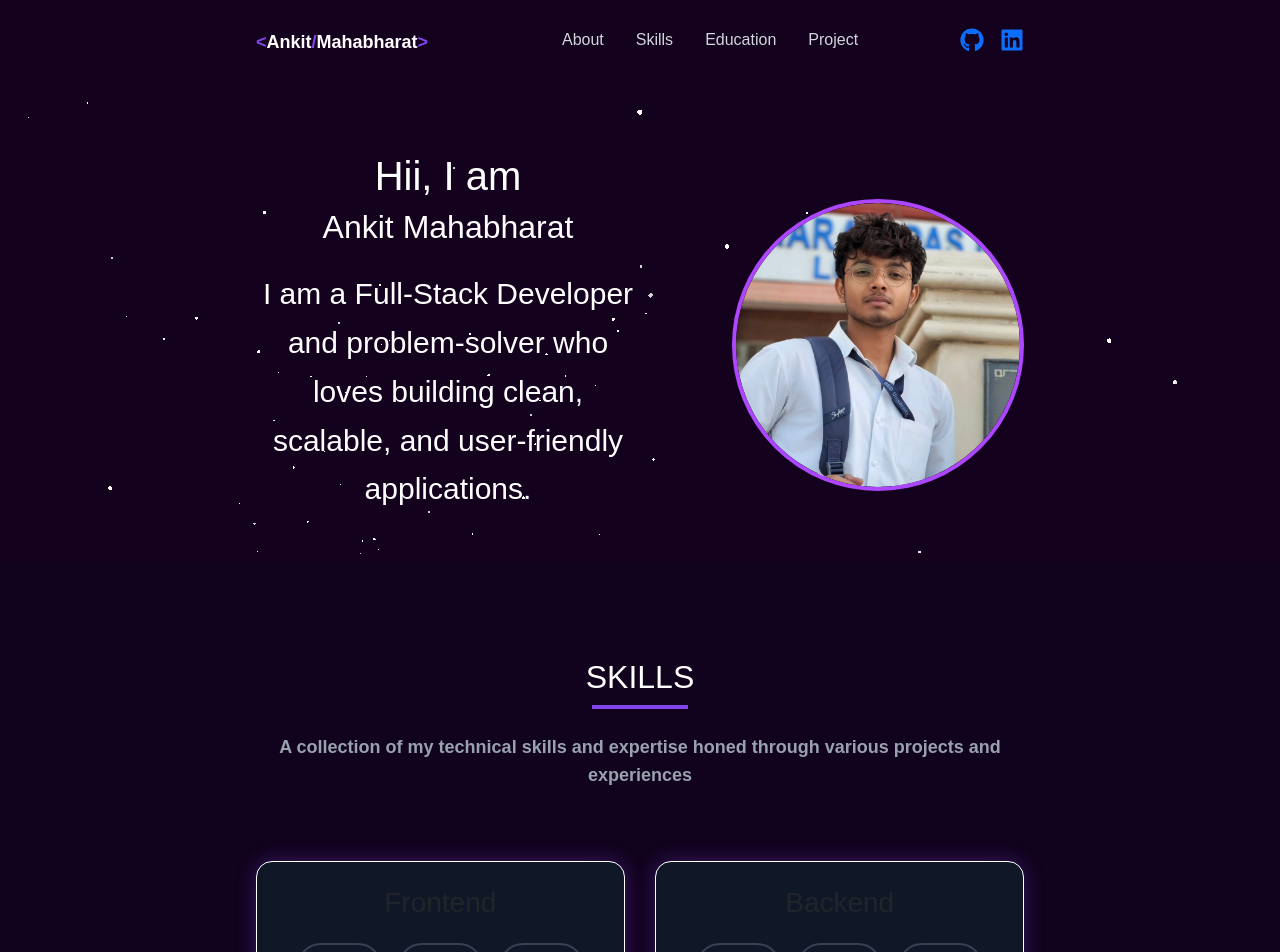
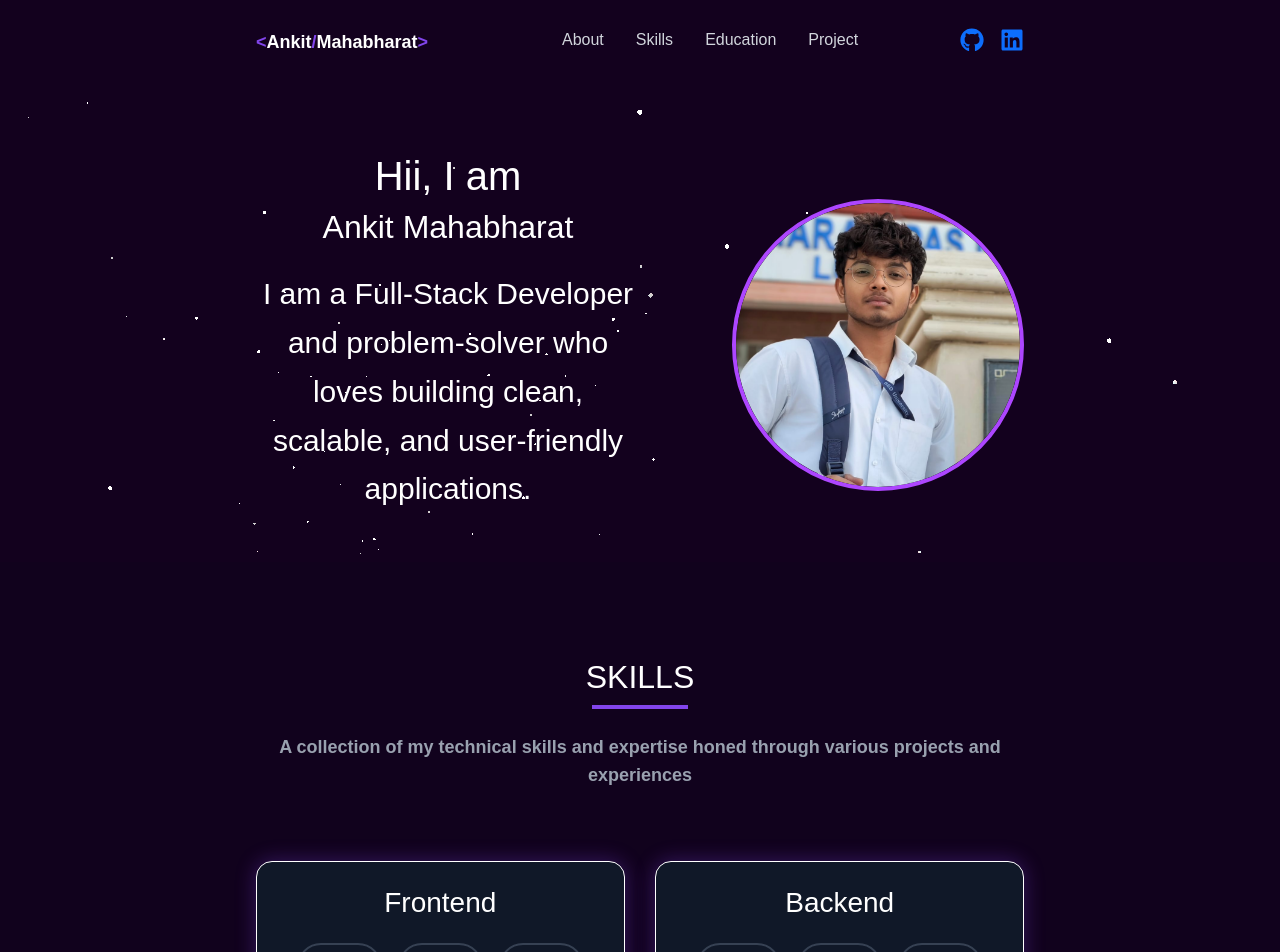
Before and after one commit to ankitmahabharat/Portfolio, a React (Vite) app in the folder portfolio/: page / in a window 1280 px wide. Shown: the top 952 px of the page. Built offline with nearby package versions, Linux system fonts and the light colour scheme.

Commit message:
updated the skills section

```diff
--- a/portfolio/src/components/Skills.jsx
+++ b/portfolio/src/components/Skills.jsx
@@ -20,7 +20,7 @@
           className="bg-gray-900 backdrop-blur-md px-6 sm:px-10 py-8 sm:py-6 mb-10 w-full sm:w-[48%] rounded-2xl border border-white
           shadow-[0_0_20px_1px_rgba(130,69,236,0.3)]"
         >
-          <h3 className="text-2xl sm:text-3xl font-semibold text-gray-400 mb-4 text-center">
+          <h3 className="text-2xl sm:text-3xl font-semibold text-white mb-4 text-center">
             {category.title}
           </h3>
 
```
